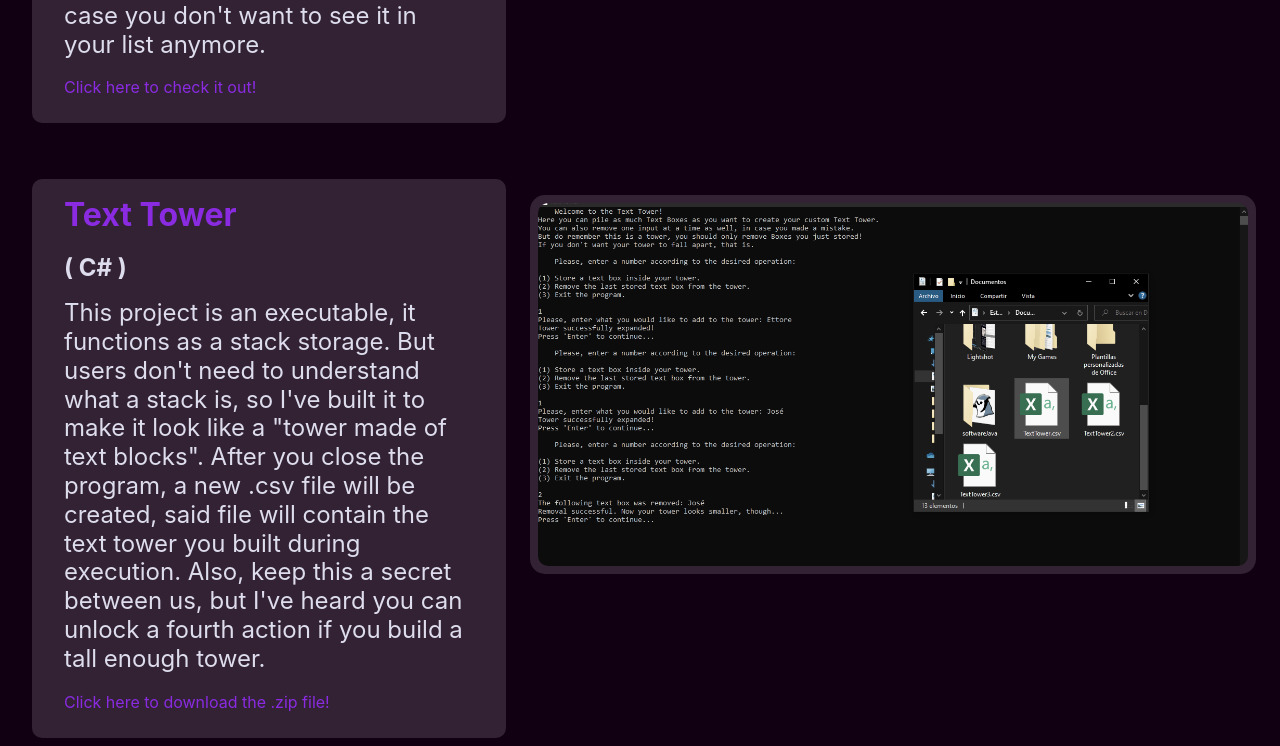
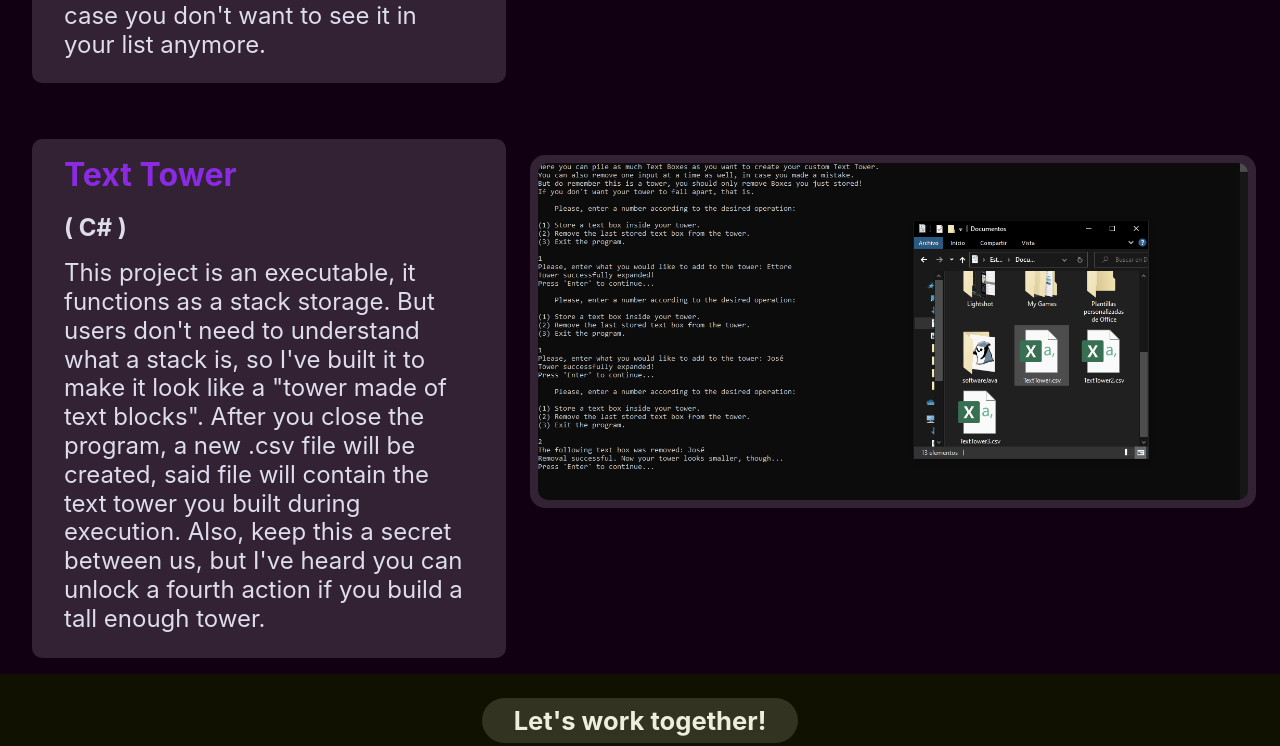
Before and after one commit to ettolini/ettoPortfolio, a website built with Parcel: page index.html in a window 1280 px wide. Shown: the part 1721-2467 px from the top of the page. Built offline with nearby package versions, Linux system fonts and the light colour scheme; files whose address does not match are found by name.

Commit message:
Comment out some links

```diff
--- a/index.html
+++ b/index.html
@@ -136,12 +136,12 @@
               and you can also remove any added task in case you don't want to
               see it in your list anymore.
             </p>
-            <a
+            <!-- <a
               href="https://humble-todo-list.netlify.app/"
               target="_blank"
               class="card__link link link--purple"
               >Click here to check it out!</a
-            >
+            > -->
           </div>
         </div>
         <div
@@ -171,13 +171,13 @@
               a secret between us, but I've heard you can unlock a fourth action
               if you build a tall enough tower.
             </p>
-            <a
+            <!-- <a
               href="download/text-tower.rar"
               download
               class="card__link link link--purple"
             >
               Click here to download the .zip file!
-            </a>
+            </a> -->
           </div>
         </div>
         <div
```
